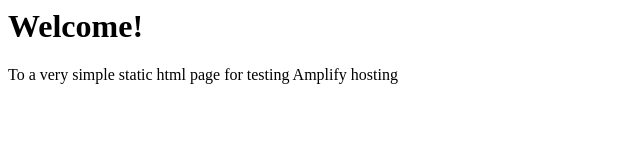
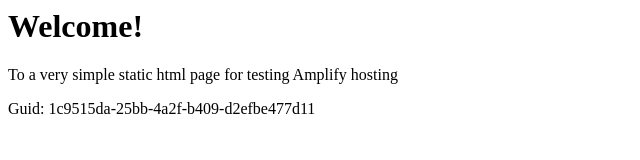
Before and after one commit to aws-aemilia-hkg/Github-PR-Commit-Integration-Test-DoNotTouch-Gith-OKSLNVO2-v1-preprod-ap-east-1, a website: page src/index.html in a window 1280 px wide. Shown: the whole page, without its empty margins (0-640 px from the left). Drawn offline with Linux system fonts and the light colour scheme.

Commit message:
commit from integ tests

```diff
--- a/src/index.html
+++ b/src/index.html
@@ -1,3 +1,5 @@
+
+
 <html lang="en">
 
 <head>
@@ -10,6 +12,6 @@
 <body>
     <h1>Welcome!</h1>
     <p>To a very simple static html page for testing Amplify hosting</p>
-</body>
+    <p>Guid: 1c9515da-25bb-4a2f-b409-d2efbe477d11</p></body>
 
 </html>
```
